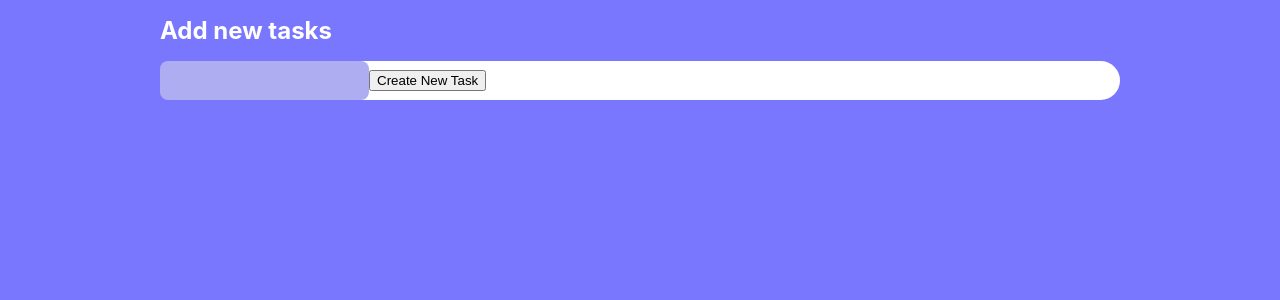
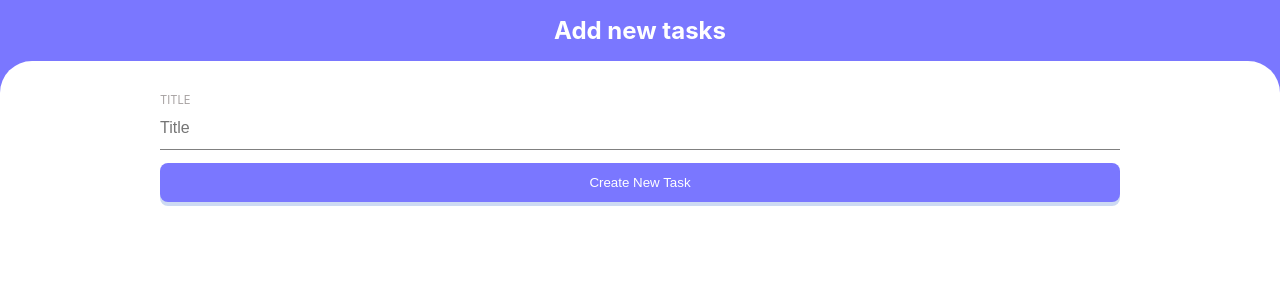
Before and after one commit to RaihanStark/todo-react, a React (Create React App) app: page /create_task in a window 1280 px wide. Shown: the top 300 px of the page. Built offline with nearby package versions, Linux system fonts and the light colour scheme.

Commit message:
add create task view

```diff
--- /dev/null
+++ b/src/components/Button/Button.jsx
@@ -0,0 +1,27 @@
+import styled from "styled-components";
+import { motion } from "framer-motion";
+
+const Styledbutton = styled(motion.button)`
+  margin: 1em 0;
+  background-color: #7a77ff;
+  color: white;
+  padding: 0.75rem 1rem;
+
+  border-radius: 0.5rem;
+  border: none;
+  -webkit-box-shadow: 0px 4px 0px 0px #cddaf3;
+  -moz-box-shadow: 0px 4px 0px 0px #cddaf3;
+  box-shadow: 0px 4px 0px 0px #cddaf3;
+
+  cursor: pointer;
+`;
+
+function Button({ children }) {
+  return (
+    <Styledbutton whileHover={{ scale: 1.02 }} whileTap={{ scale: 0.98 }}>
+      {children}
+    </Styledbutton>
+  );
+}
+
+export default Button;
--- a/src/components/Input/Input.jsx
+++ b/src/components/Input/Input.jsx
@@ -1,16 +1,19 @@
 import styled from "styled-components";
 
 const StyledInput = styled.input`
-  background-color: #afadf2;
+  background-color: transparent;
   border: none;
-  padding: 0.75rem 1rem;
-  color: white;
-
-  border-radius: 0.5rem;
+  padding: 0.75rem 0;
+  color: black;
+  border-bottom: 1px solid gray;
+  font-size: 1rem;
+  &:focus-visible {
+    outline: none;
+  }
 `;
 
-function Input() {
-  return <StyledInput type="text" />;
+function Input({ placeholder }) {
+  return <StyledInput type="text" placeholder={placeholder} />;
 }
 
 export default Input;
--- /dev/null
+++ b/src/components/Label/Label.jsx
@@ -0,0 +1,12 @@
+import styled from "styled-components";
+
+const StyledLabel = styled.label`
+  font-size: 0.7rem;
+  color: #a6a1a1;
+`;
+
+function Label({ children }) {
+  return <StyledLabel>{children}</StyledLabel>;
+}
+
+export default Label;
--- a/src/components/Task/Task.jsx
+++ b/src/components/Task/Task.jsx
@@ -1,4 +1,3 @@
-import { useState } from "react";
 import styled, { css } from "styled-components";
 import Card from "../Card/Card";
 import Checkbox from "../Checkbox/Checkbox";
--- a/src/containers/CreateTask/CreateTask.jsx
+++ b/src/containers/CreateTask/CreateTask.jsx
@@ -1,17 +1,23 @@
 import styled from "styled-components";
 import Container from "../../components/Container/Container";
 import Input from "../../components/Input/Input";
+import Label from "../../components/Label/Label";
+import Button from "../../components/Button/Button";
 
 const StyledHome = styled.div`
   background-color: #7a77ff;
   height: 100%;
+  display: flex;
+  flex-direction: column;
 `;
 
 const StyledTask = styled.div`
   background-color: white;
   height: max-content;
-  border-radius: 2rem;
-  height: 100%;
+  border-top-left-radius: 2rem;
+  border-top-right-radius: 2rem;
+  /* height: 100%; */
+  flex-grow: 1;
 `;
 
 const StyledSectionTitle = styled.h2`
@@ -19,21 +25,33 @@ const StyledSectionTitle = styled.h2`
   color: white;
 `;
 
+const FormGroup = styled.div`
+  display: flex;
+  flex-direction: column;
+
+  margin-top: 2rem;
+`;
+
+const TaskHeader = styled(Container)`
+  min-height: 7rem;
+`;
+
 function CreateTask() {
   return (
     <StyledHome>
-      <Container>
+      <TaskHeader>
         <StyledSectionTitle>Add new tasks</StyledSectionTitle>
-      </Container>
+      </TaskHeader>
 
-      <Container>
-        <StyledTask>
-          <div>
-            <Input />
-            <button>Create New Task</button>
-          </div>
-        </StyledTask>
-      </Container>
+      <StyledTask>
+        <Container>
+          <FormGroup>
+            <Label>TITLE</Label>
+            <Input placeholder="Title" />
+            <Button>Create New Task</Button>
+          </FormGroup>
+        </Container>
+      </StyledTask>
     </StyledHome>
   );
 }
--- a/src/redux/task/taskReducer.js
+++ b/src/redux/task/taskReducer.js
@@ -45,7 +45,7 @@ const taskReducer = (state = initialState, actions) => {
         ...state,
         tasks: [
           ...state.tasks.filter((task) => {
-            return task.id != actions.payload;
+            return task.id !== actions.payload;
           }),
         ],
       };
```
